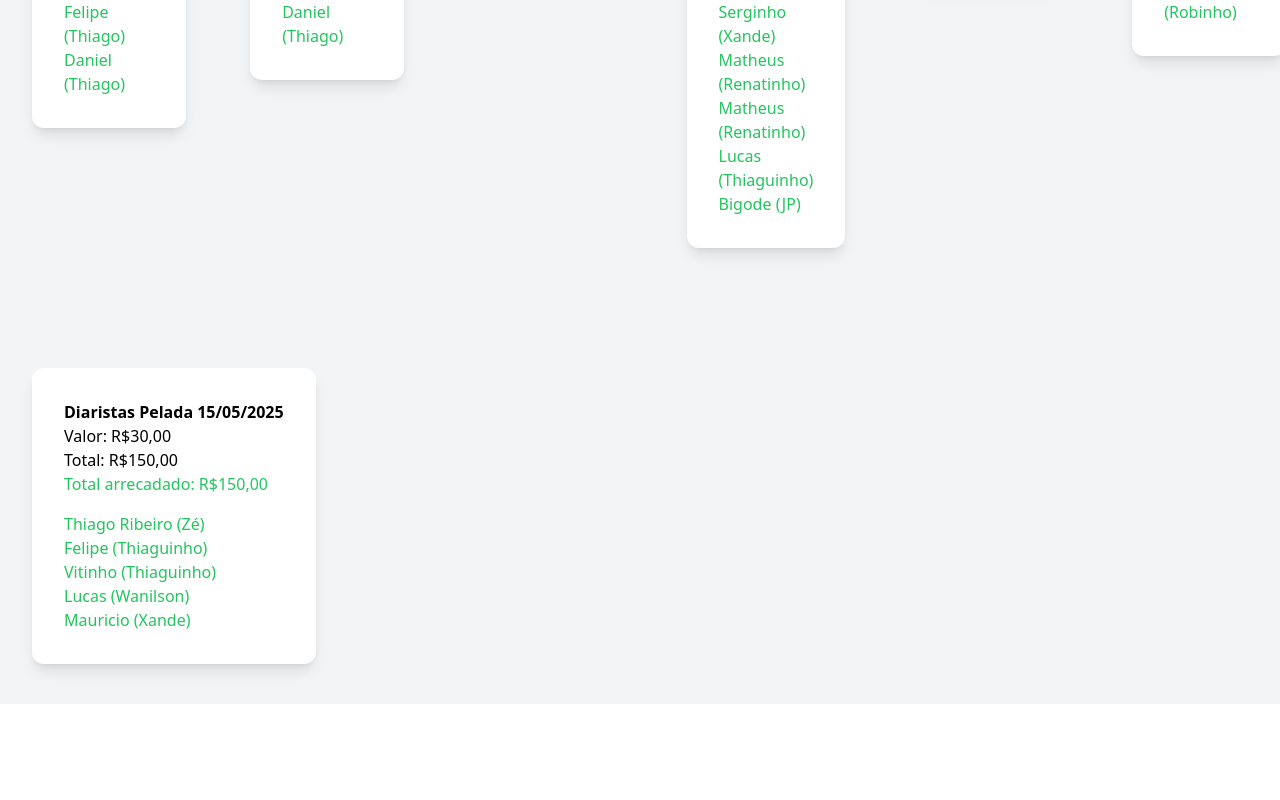
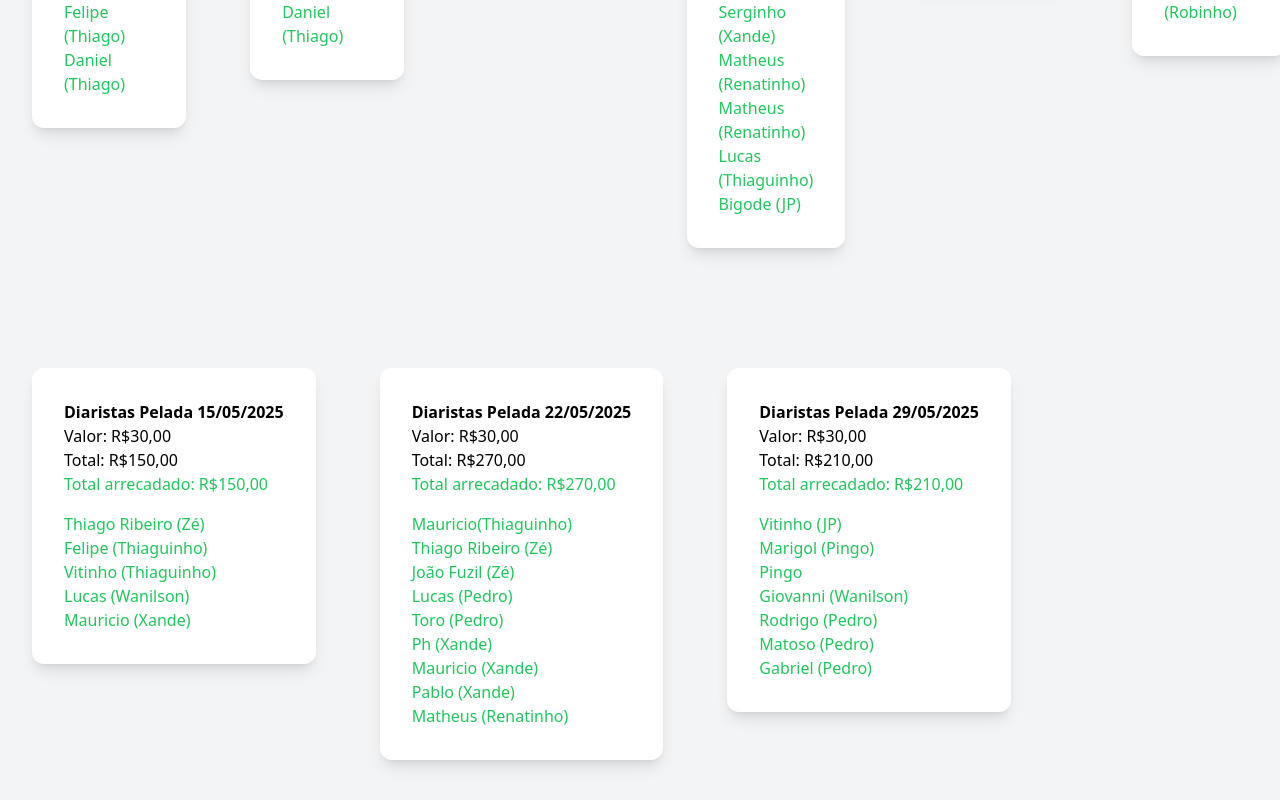
Before and after one commit to diogop2003/futebol, an Angular app in the folder pelada-front/: page /diaristas in a window 1280 px wide. Shown: the part 3286-4086 px from the top of the page. Before the commit the page ends 3990 px from the top, so only its background shows below. Built offline with nearby package versions, Linux system fonts and the light colour scheme.

Commit message:
fechamento maio

```diff
--- a/pelada-front/src/app/pages/churrasco/churrasco.component.html
+++ b/pelada-front/src/app/pages/churrasco/churrasco.component.html
@@ -73,12 +73,12 @@
         <div class="mb-4">
             <h1 class="font-sm">Valor Diária: R$20,00</h1>
             <h1 class="font-sm">Total: R$60,00</h1>
-            <h1 class="font-sm text-green-500">Total arrecadado: R$00,00</h1>
+            <h1 class="font-sm text-green-500">Total arrecadado: R$60,00</h1>
         </div>
         <ol>
-            <li class="text-red-500">Thiago Riberio</li>
-            <li class="text-red-500">Lucas</li>
-            <li class="text-red-500">Felipe</li>
+            <li class="text-green-500">Thiago Riberio</li>
+            <li class="text-green-500">Lucas</li>
+            <li class="text-green-500">Felipe</li>
         </ol>
     </div>
 </section>
--- a/pelada-front/src/app/pages/diaristas/diaristas.component.html
+++ b/pelada-front/src/app/pages/diaristas/diaristas.component.html
@@ -471,5 +471,41 @@
                 <li class="text-green-500">Mauricio (Xande)</li>
             </ol>
         </div>
+        <div class="rounded-xl bg-white p-8 shadow-lg mx-8">
+            <h1 class="font-md font-bold">Diaristas Pelada 22/05/2025</h1>
+            <div class="mb-4">
+                <h1 class="font-sm">Valor: R$30,00</h1>
+                <h1 class="font-sm">Total: R$270,00</h1>
+                <h1 class="font-sm text-green-500">Total arrecadado: R$270,00</h1>
+            </div>
+            <ol>
+                <li class="text-green-500">Mauricio(Thiaguinho)</li>
+                <li class="text-green-500">Thiago Ribeiro (Zé)</li>
+                <li class="text-green-500">João Fuzil (Zé)</li>
+                <li class="text-green-500">Lucas (Pedro)</li>
+                <li class="text-green-500">Toro (Pedro)</li>
+                <li class="text-green-500">Ph (Xande)</li>
+                <li class="text-green-500">Mauricio (Xande)</li>
+                <li class="text-green-500">Pablo (Xande)</li>
+                <li class="text-green-500">Matheus (Renatinho)</li>
+            </ol>
+        </div>
+         <div class="rounded-xl bg-white p-8 shadow-lg mx-8">
+            <h1 class="font-md font-bold">Diaristas Pelada 29/05/2025</h1>
+            <div class="mb-4">
+                <h1 class="font-sm">Valor: R$30,00</h1>
+                <h1 class="font-sm">Total: R$210,00</h1>
+                <h1 class="font-sm text-green-500">Total arrecadado: R$210,00</h1>
+            </div>
+            <ol>
+                <li class="text-green-500">Vitinho (JP)</li>
+                <li class="text-green-500">Marigol (Pingo)</li>
+                <li class="text-green-500">Pingo</li>
+                <li class="text-green-500">Giovanni (Wanilson)</li>
+                <li class="text-green-500">Rodrigo (Pedro)</li>
+                <li class="text-green-500">Matoso (Pedro)</li>
+                <li class="text-green-500">Gabriel (Pedro)</li>
+            </ol>
+        </div>
     </section>
 </section>
--- a/pelada-front/src/app/pages/mensalista/mensalista.component.html
+++ b/pelada-front/src/app/pages/mensalista/mensalista.component.html
@@ -184,7 +184,7 @@
         <div class="mb-4">
             <h1 class="text-md">Valor: R$100,00</h1>
             <h1 class="text-md">Total: R$1.700,00</h1>
-            <h1 class="text-green-500">Arrecadado: R$1.600,00</h1>
+            <h1 class="text-green-500">Arrecadado: R$1.700,00</h1>
         </div>
         <ol>
             <li class="text-green-500">Sergio</li>
@@ -199,7 +199,7 @@
             <li class="text-green-500">Pirulito</li>
             <li class="text-green-500">Roger</li>
             <li class="text-green-500">JP</li>
-            <li class="text-red-500">Robinho</li>
+            <li class="text-green-500">Robinho</li>
             <li class="text-green-500">Thiaguinho</li>
             <li class="text-green-500">Vitor</li>
             <li class="text-green-500">Renatinho</li>
--- a/pelada-front/src/app/pages/saldo/saldo.component.html
+++ b/pelada-front/src/app/pages/saldo/saldo.component.html
@@ -29,7 +29,7 @@
                 </tr>
                 <tr class="border-b gap-5">
                     <td class="w-auto py-4 text-md text-gray-700">Pagantes Maio</td>
-                    <td class="w-auto py-4 text-md text-green-500">1.600,00</td>
+                    <td class="w-auto py-4 text-md text-green-500">1.700,00</td>
                 </tr>
                 <tr class="border-b gap-5">
                     <td class="w-auto py-4 text-md text-gray-700">Mensalidade do campo</td>
@@ -37,27 +37,27 @@
                 </tr>
                 <tr class="border-b gap-5">
                     <td class="w-auto py-4 text-md text-gray-700">Goleiros mês</td>
-                    <td class="w-auto py-4 text-md text-red-500">-420,00</td>
+                    <td class="w-auto py-4 text-md text-red-500">-700,00</td>
                 </tr>
                 <tr class="border-b gap-5">
                     <td class="w-auto py-4 text-md text-gray-700">Diaristas Maio</td>
-                    <td class="w-auto py-4 text-md text-green-500">630,00</td>
+                    <td class="w-auto py-4 text-md text-green-500">1.110,00</td>
                 </tr>
-                <!-- <tr class="border-b gap-5">
+                <tr class="border-b gap-5">
                     <td class="w-auto py-4 text-md text-gray-700">Gastos adicionais Maio</td>
-                    <td class="w-auto py-4 text-md text-red-500">-00,00</td>
-                </tr> -->
+                    <td class="w-auto py-4 text-md text-red-500">-50,00</td>
+                </tr>
                 <tr class="border-b gap-5">
                     <td class="w-auto py-4 text-md text-gray-700">Gastos churrasco Maio</td>
                     <td class="w-auto py-4 text-md text-red-500">-417,00</td>
                 </tr>
                 <tr class="border-b gap-5">
-                    <td class="w-auto py-4 text-md text-gray-700">Pagantes churrasco Abril</td>
-                    <td class="w-auto py-4 text-md text-green-500">00,00</td>
+                    <td class="w-auto py-4 text-md text-gray-700">Pagantes churrasco Maio</td>
+                    <td class="w-auto py-4 text-md text-green-500">60,00</td>
                 </tr>
                 <tr class="border-b gap-5">
                     <td class="w-auto py-4 text-md text-gray-700">SALDO TOTAL</td>
-                    <td class="w-auto py-4 text-md text-green-500">2.357,00</td>
+                    <td class="w-auto py-4 text-md text-green-500">2.460,00</td>
                 </tr>
             </tbody>
         </table>
```
